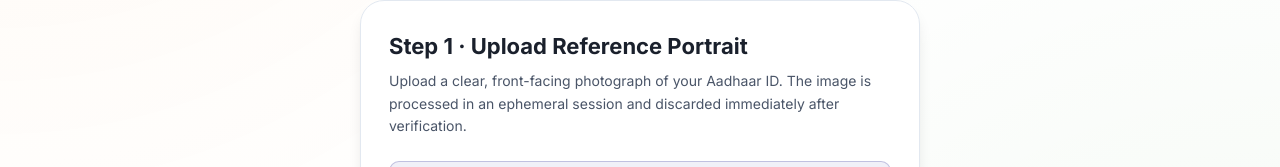
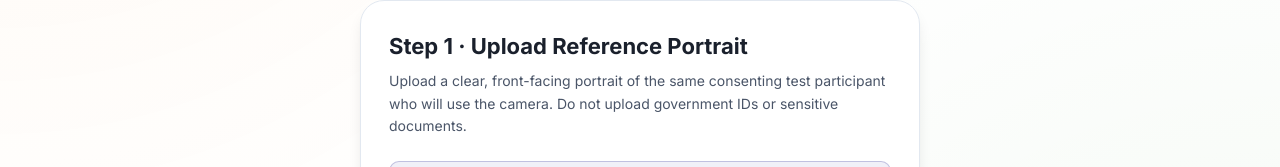
Before and after one commit to mothinisuresh14072002/EVoter, a React (Vite) app in the folder frontend/: page / in a window 1280 px wide. Shown: the part 633-800 px from the top of the page. Built offline with nearby package versions, Linux system fonts and the light colour scheme; no server answers; the HTML template or start-up script is replaced by a standard one.

Commit message:
fix(frontend): finish neutral reference-photo rename

```diff
--- a/frontend/src/upload/UploadPage.tsx
+++ b/frontend/src/upload/UploadPage.tsx
@@ -71,7 +71,7 @@
     setError('');
 
     try {
-      const result = await uploadAadhaar(file);
+      const result = await uploadReference(file);
       if (result.status === 'success') {
         setStatus('Reference image accepted ✓');
         setTimeout(() => onSuccess(result.session_id), 400);
@@ -100,9 +100,8 @@
     <div className="glass-panel fade-in">
       <h2 className="page-title">Step 1 · Upload Reference Portrait</h2>
       <p className="page-subtitle">
-        Upload a clear, front-facing photograph of your Aadhaar ID. The image is
-        processed in an ephemeral session and discarded immediately after
-        verification.
+        Upload a clear, front-facing portrait of the same consenting test participant
+        who will use the camera. Do not upload government IDs or sensitive documents.
       </p>
 
       <div className="alert alert-info">
```
